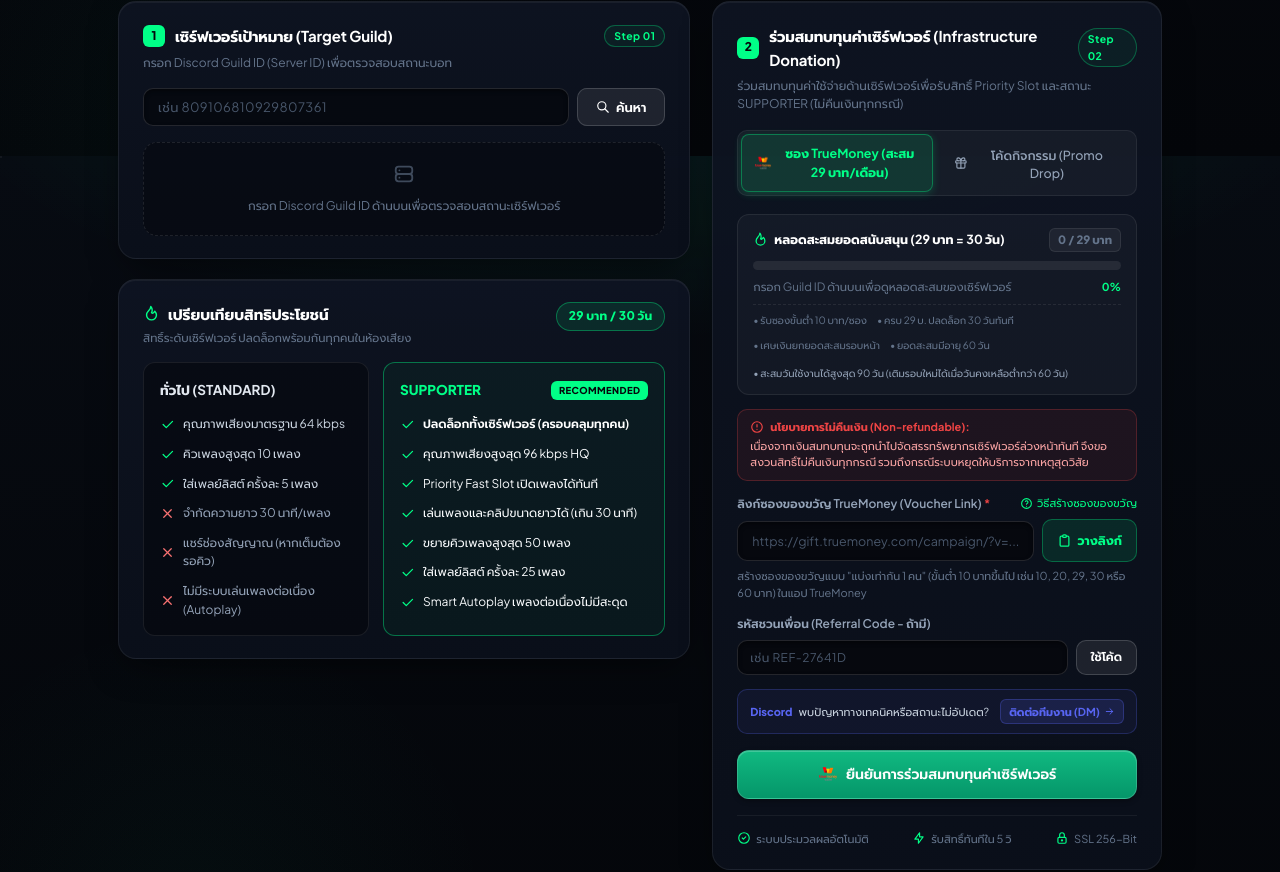
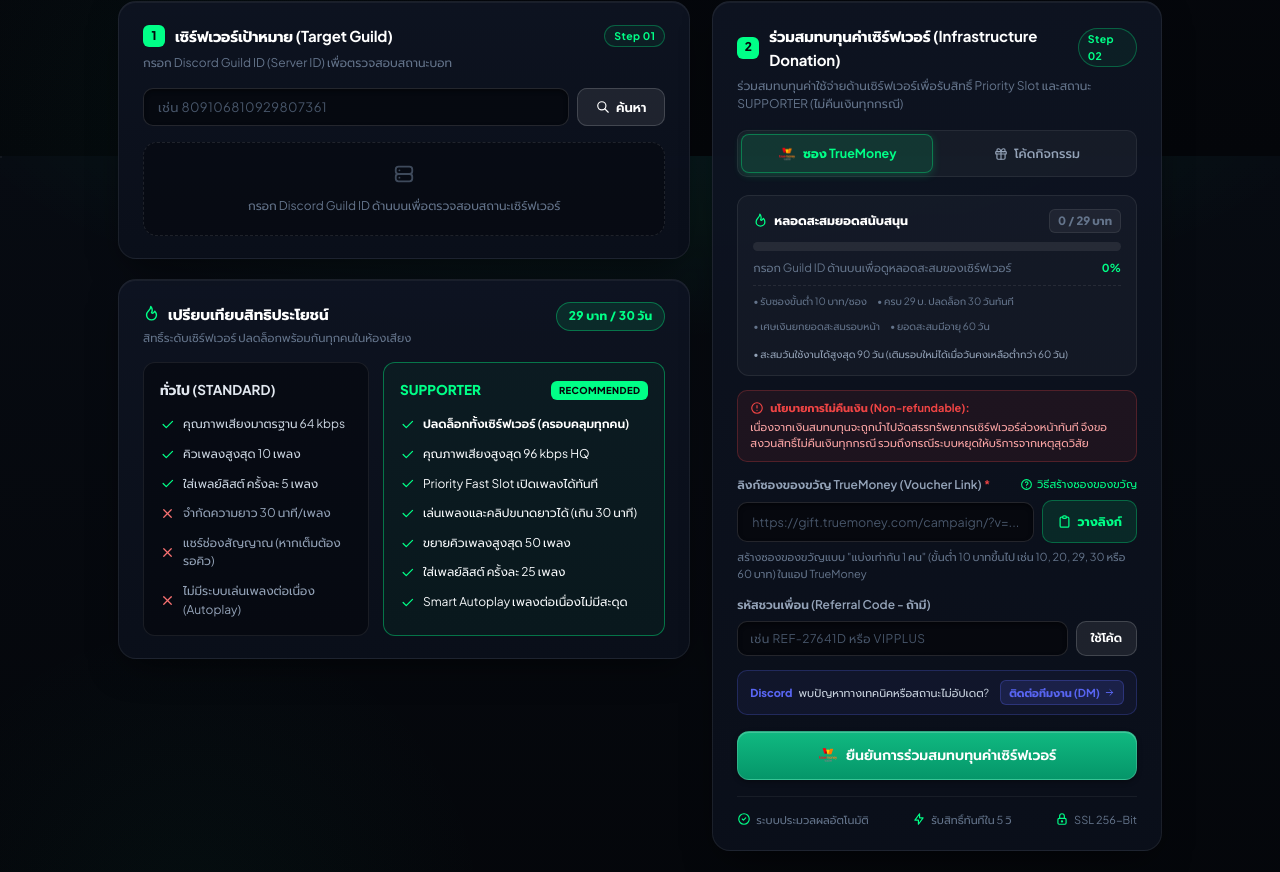
Before and after one commit to Guslaier/BotDis-ETP, a React (Vite) app in the folder frontend/: page / in a window 1280 px wide. Shown: the part 644-1516 px from the top of the page. Built offline with nearby package versions, Linux system fonts and the light colour scheme; no server answers.

Commit message:
refactor(web): remove parenthesized subtitles from topup tabs and pot header

```diff
--- a/frontend/src/components/TopupView.jsx
+++ b/frontend/src/components/TopupView.jsx
@@ -991,7 +991,7 @@ export default function TopupView({ lang, onToast }) {
               }}
             >
               <IconTrueMoneyVoucher size={18} />
-              <span>{lang === 'th' ? 'ซอง TrueMoney (สะสม 29 บาท/เดือน)' : 'TrueMoney Voucher (29 THB/Mo)'}</span>
+              <span>{lang === 'th' ? 'ซอง TrueMoney' : 'TrueMoney Voucher'}</span>
             </button>
 
             <button
@@ -1016,7 +1016,7 @@ export default function TopupView({ lang, onToast }) {
               }}
             >
               <IconGift size={14} />
-              <span>{lang === 'th' ? 'โค้ดกิจกรรม (Promo Drop)' : 'Promo Drop'}</span>
+              <span>{lang === 'th' ? 'โค้ดกิจกรรม' : 'Promo Drop'}</span>
             </button>
           </div>
 
@@ -1042,7 +1042,7 @@ export default function TopupView({ lang, onToast }) {
                       <div style={{ display: 'flex', alignItems: 'center', gap: 6 }}>
                         <IconFlame size={15} style={{ color: 'var(--slime-green)' }} />
                         <span style={{ fontSize: 12.5, fontWeight: 700, color: '#FFFFFF' }}>
-                          {lang === 'th' ? 'หลอดสะสมยอดสนับสนุน (29 บาท = 30 วัน)' : 'Supporter Accumulation Pot (29 THB = 30 Days)'}
+                          {lang === 'th' ? 'หลอดสะสมยอดสนับสนุน' : 'Supporter Accumulation Pot'}
                         </span>
                       </div>
                       <div style={{
@@ -1286,7 +1286,7 @@ export default function TopupView({ lang, onToast }) {
                     <div style={{ display: 'flex', gap: 8 }}>
                       <input
                         type="text"
-                        placeholder={lang === 'th' ? 'เช่น REF-27641D' : 'e.g. REF-27641D'}
+                        placeholder={lang === 'th' ? 'เช่น REF-27641D หรือ VIPPLUS' : 'e.g. REF-27641D'}
                         value={referralCode}
                         onChange={(e) => {
                           const val = e.target.value.toUpperCase();
```
Also changed, not shown: 6 other files (tests, documents, lock files or other folders).
